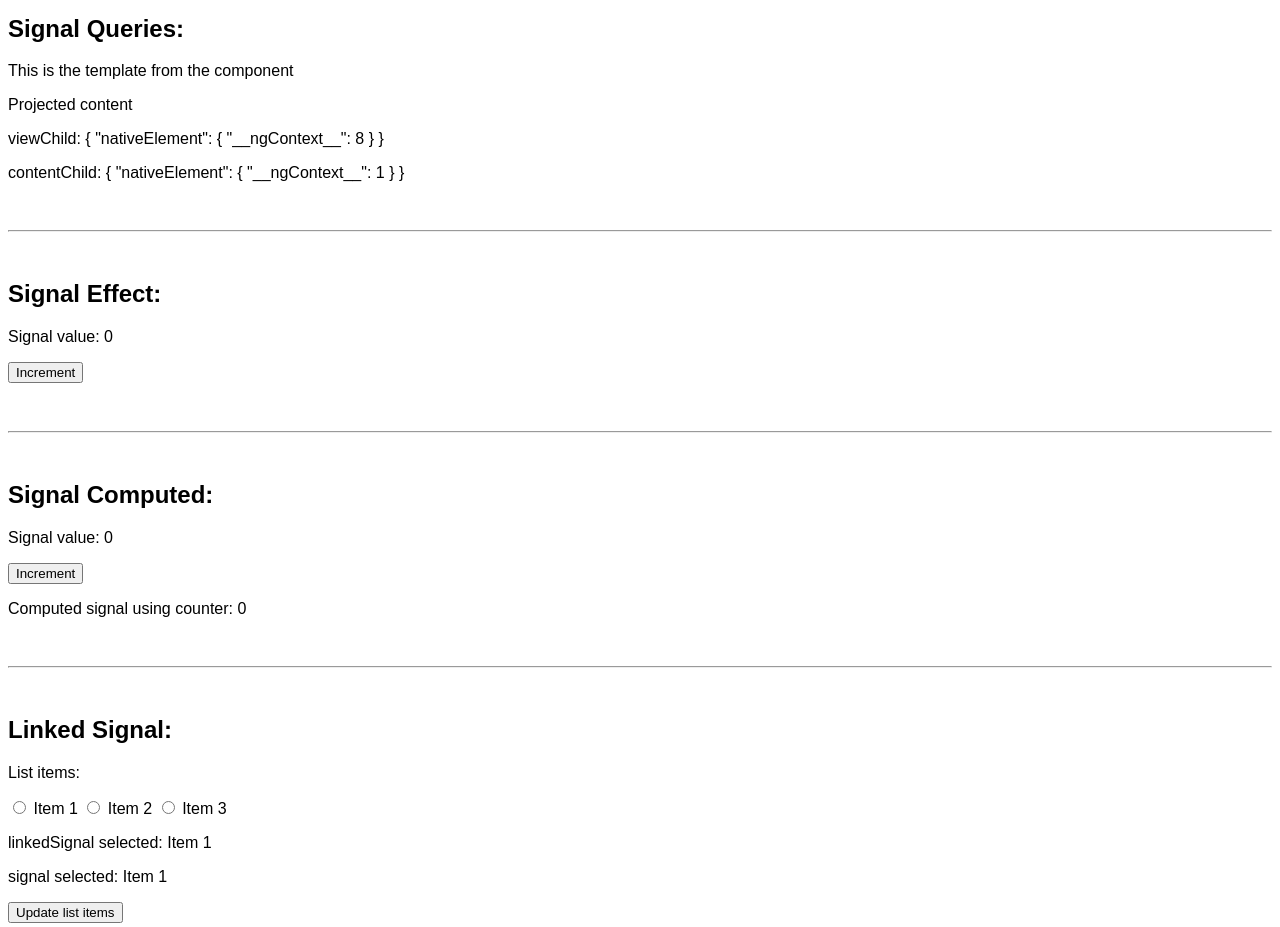
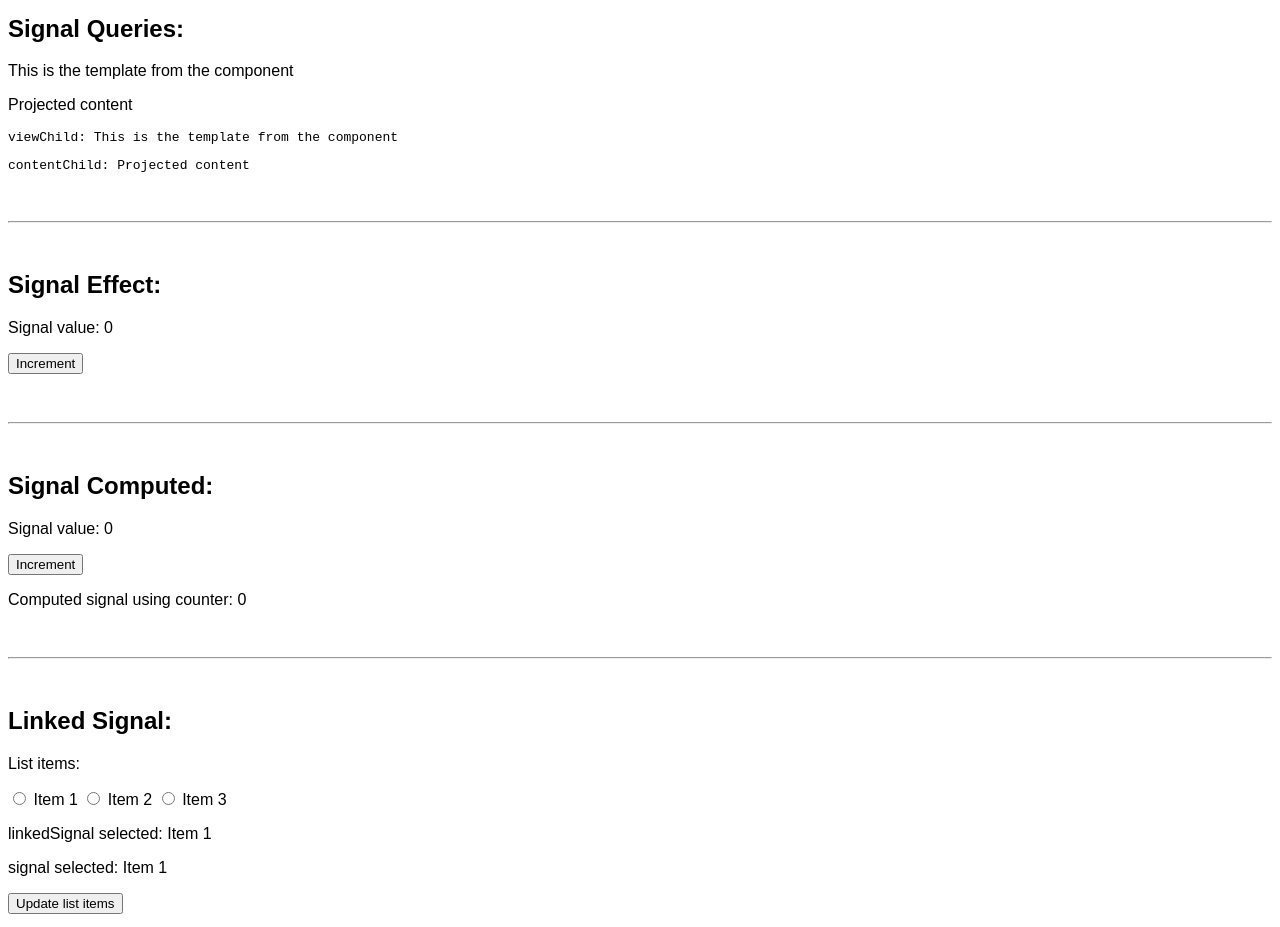
Before and after one commit to johnnyGabriel/angular-updates, an Angular app: page / in a window 1280 px wide. Shown: the part 2160-3087 px from the top of the page. Built offline with nearby package versions, Linux system fonts and the light colour scheme; no server answers.

Commit message:
fixing circular json pipe error on signal-queries.component

```diff
--- a/src/app/signal-queries/signal-queries.component.html
+++ b/src/app/signal-queries/signal-queries.component.html
@@ -1,5 +1,5 @@
 <h1>Signal Queries:</h1>
 <p #template>This is the template from the component</p>
 <ng-content></ng-content>
-<p>viewChild: {{ templateRef() | json }}</p>
-<p>contentChild: {{ contentRef() | json }}</p>
+<pre>viewChild: {{ templateRef()?.nativeElement?.innerHTML }}</pre>
+<pre>contentChild: {{ contentRef()?.nativeElement?.innerHTML }}</pre>
--- a/src/app/signal-queries/signal-queries.component.ts
+++ b/src/app/signal-queries/signal-queries.component.ts
@@ -1,9 +1,8 @@
-import { JsonPipe } from '@angular/common';
-import { Component, contentChild, effect, ElementRef, viewChild } from '@angular/core';
+import { Component, contentChild, ElementRef, viewChild } from '@angular/core';
 
 @Component({
   selector: 'app-signal-queries',
-  imports: [JsonPipe],
+  imports: [],
   templateUrl: './signal-queries.component.html',
   styleUrl: './signal-queries.component.css'
 })
```
